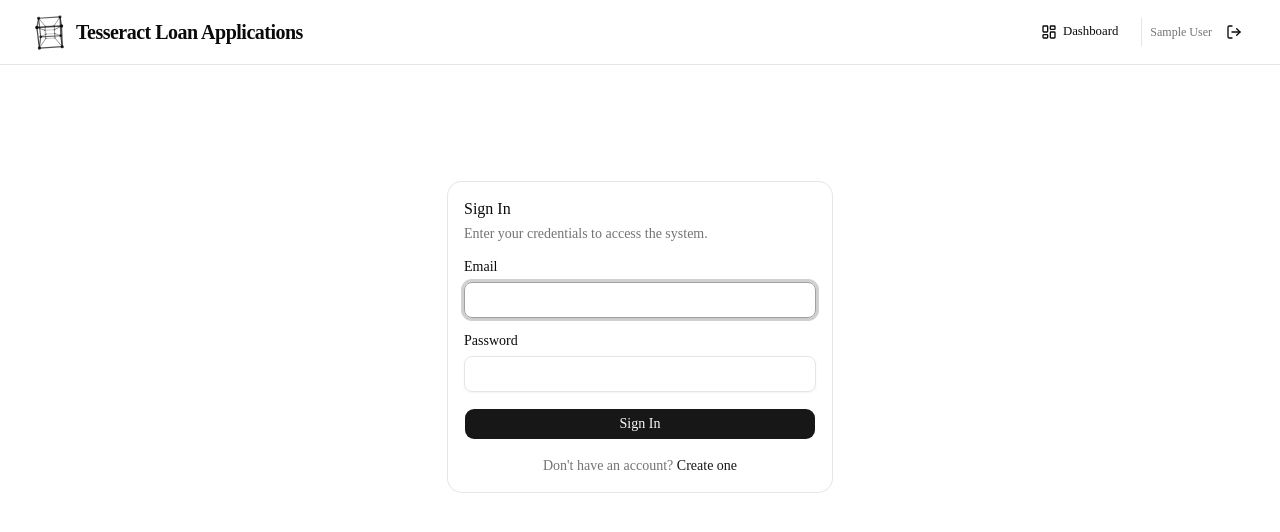
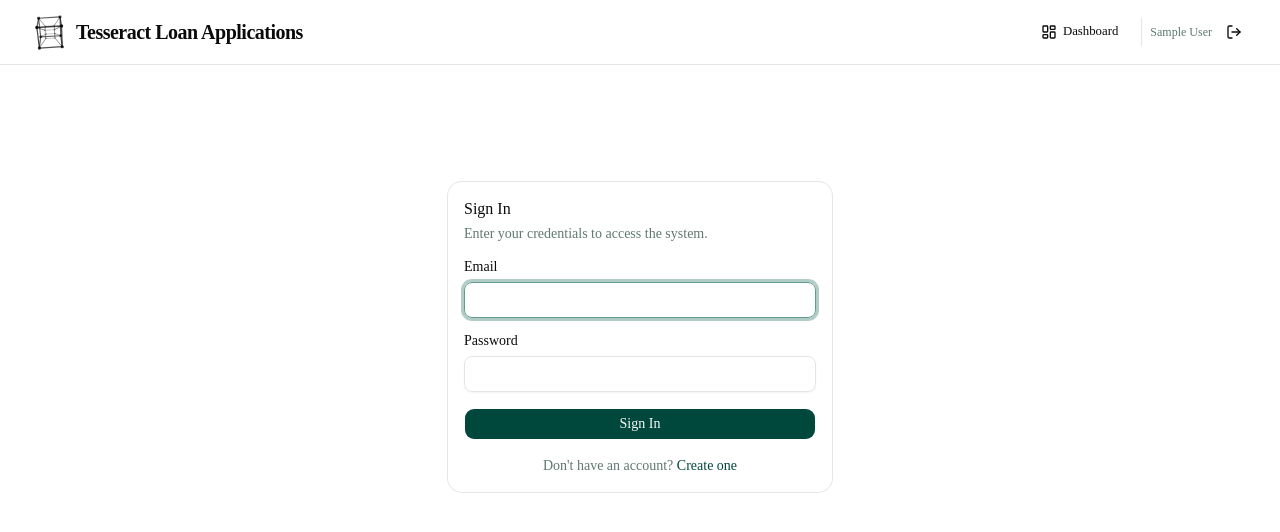
Before and after one commit to ichesnut/poc-loan-officer, a Next.js app: page /login in a window 1280 px wide. Shown: the top 532 px of the page. Built offline with nearby package versions, Linux system fonts and the light colour scheme; no server answers; sample sign-in values are in the browser's storage.

Commit message:
Apply pastel teal theme to Loan Officer app
Update CSS custom properties in globals.css to use OKLCH teal palette
(hue ~180) for both light and dark modes, replacing neutral gray values.

Co-Authored-By: Paperclip <noreply@paperclip.ing>

```diff
--- a/src/app/globals.css
+++ b/src/app/globals.css
@@ -54,32 +54,32 @@
   --card-foreground: oklch(0.145 0 0);
   --popover: oklch(1 0 0);
   --popover-foreground: oklch(0.145 0 0);
-  --primary: oklch(0.205 0 0);
-  --primary-foreground: oklch(0.985 0 0);
-  --secondary: oklch(0.97 0 0);
-  --secondary-foreground: oklch(0.205 0 0);
-  --muted: oklch(0.97 0 0);
-  --muted-foreground: oklch(0.556 0 0);
-  --accent: oklch(0.97 0 0);
-  --accent-foreground: oklch(0.205 0 0);
+  --primary: oklch(0.35 0.08 180);
+  --primary-foreground: oklch(0.985 0.005 180);
+  --secondary: oklch(0.96 0.012 180);
+  --secondary-foreground: oklch(0.25 0.06 180);
+  --muted: oklch(0.96 0.012 180);
+  --muted-foreground: oklch(0.55 0.03 180);
+  --accent: oklch(0.95 0.025 180);
+  --accent-foreground: oklch(0.25 0.06 180);
   --destructive: oklch(0.577 0.245 27.325);
   --border: oklch(0.922 0 0);
   --input: oklch(0.922 0 0);
-  --ring: oklch(0.708 0 0);
-  --chart-1: oklch(0.809 0.105 251.813);
-  --chart-2: oklch(0.623 0.214 259.815);
-  --chart-3: oklch(0.546 0.245 262.881);
-  --chart-4: oklch(0.488 0.243 264.376);
-  --chart-5: oklch(0.424 0.199 265.638);
+  --ring: oklch(0.65 0.06 180);
+  --chart-1: oklch(0.75 0.08 170);
+  --chart-2: oklch(0.65 0.10 175);
+  --chart-3: oklch(0.55 0.10 180);
+  --chart-4: oklch(0.48 0.09 185);
+  --chart-5: oklch(0.42 0.08 190);
   --radius: 0.625rem;
-  --sidebar: oklch(0.985 0 0);
+  --sidebar: oklch(0.975 0.008 180);
   --sidebar-foreground: oklch(0.145 0 0);
-  --sidebar-primary: oklch(0.205 0 0);
-  --sidebar-primary-foreground: oklch(0.985 0 0);
-  --sidebar-accent: oklch(0.97 0 0);
-  --sidebar-accent-foreground: oklch(0.205 0 0);
+  --sidebar-primary: oklch(0.35 0.08 180);
+  --sidebar-primary-foreground: oklch(0.985 0.005 180);
+  --sidebar-accent: oklch(0.95 0.025 180);
+  --sidebar-accent-foreground: oklch(0.25 0.06 180);
   --sidebar-border: oklch(0.922 0 0);
-  --sidebar-ring: oklch(0.708 0 0);
+  --sidebar-ring: oklch(0.65 0.06 180);
 }
 
 .dark {
@@ -89,31 +89,31 @@
   --card-foreground: oklch(0.985 0 0);
   --popover: oklch(0.205 0 0);
   --popover-foreground: oklch(0.985 0 0);
-  --primary: oklch(0.922 0 0);
-  --primary-foreground: oklch(0.205 0 0);
-  --secondary: oklch(0.269 0 0);
-  --secondary-foreground: oklch(0.985 0 0);
-  --muted: oklch(0.269 0 0);
-  --muted-foreground: oklch(0.708 0 0);
-  --accent: oklch(0.269 0 0);
-  --accent-foreground: oklch(0.985 0 0);
+  --primary: oklch(0.85 0.05 180);
+  --primary-foreground: oklch(0.2 0.04 180);
+  --secondary: oklch(0.27 0.025 180);
+  --secondary-foreground: oklch(0.95 0.015 180);
+  --muted: oklch(0.27 0.025 180);
+  --muted-foreground: oklch(0.7 0.03 180);
+  --accent: oklch(0.27 0.03 180);
+  --accent-foreground: oklch(0.95 0.015 180);
   --destructive: oklch(0.704 0.191 22.216);
   --border: oklch(1 0 0 / 10%);
   --input: oklch(1 0 0 / 15%);
-  --ring: oklch(0.556 0 0);
-  --chart-1: oklch(0.809 0.105 251.813);
-  --chart-2: oklch(0.623 0.214 259.815);
-  --chart-3: oklch(0.546 0.245 262.881);
-  --chart-4: oklch(0.488 0.243 264.376);
-  --chart-5: oklch(0.424 0.199 265.638);
+  --ring: oklch(0.5 0.05 180);
+  --chart-1: oklch(0.75 0.08 170);
+  --chart-2: oklch(0.65 0.10 175);
+  --chart-3: oklch(0.55 0.10 180);
+  --chart-4: oklch(0.48 0.09 185);
+  --chart-5: oklch(0.42 0.08 190);
   --sidebar: oklch(0.205 0 0);
   --sidebar-foreground: oklch(0.985 0 0);
-  --sidebar-primary: oklch(0.488 0.243 264.376);
-  --sidebar-primary-foreground: oklch(0.985 0 0);
-  --sidebar-accent: oklch(0.269 0 0);
-  --sidebar-accent-foreground: oklch(0.985 0 0);
+  --sidebar-primary: oklch(0.55 0.10 180);
+  --sidebar-primary-foreground: oklch(0.985 0.005 180);
+  --sidebar-accent: oklch(0.27 0.03 180);
+  --sidebar-accent-foreground: oklch(0.95 0.015 180);
   --sidebar-border: oklch(1 0 0 / 10%);
-  --sidebar-ring: oklch(0.556 0 0);
+  --sidebar-ring: oklch(0.5 0.05 180);
 }
 
 @layer base {
```
